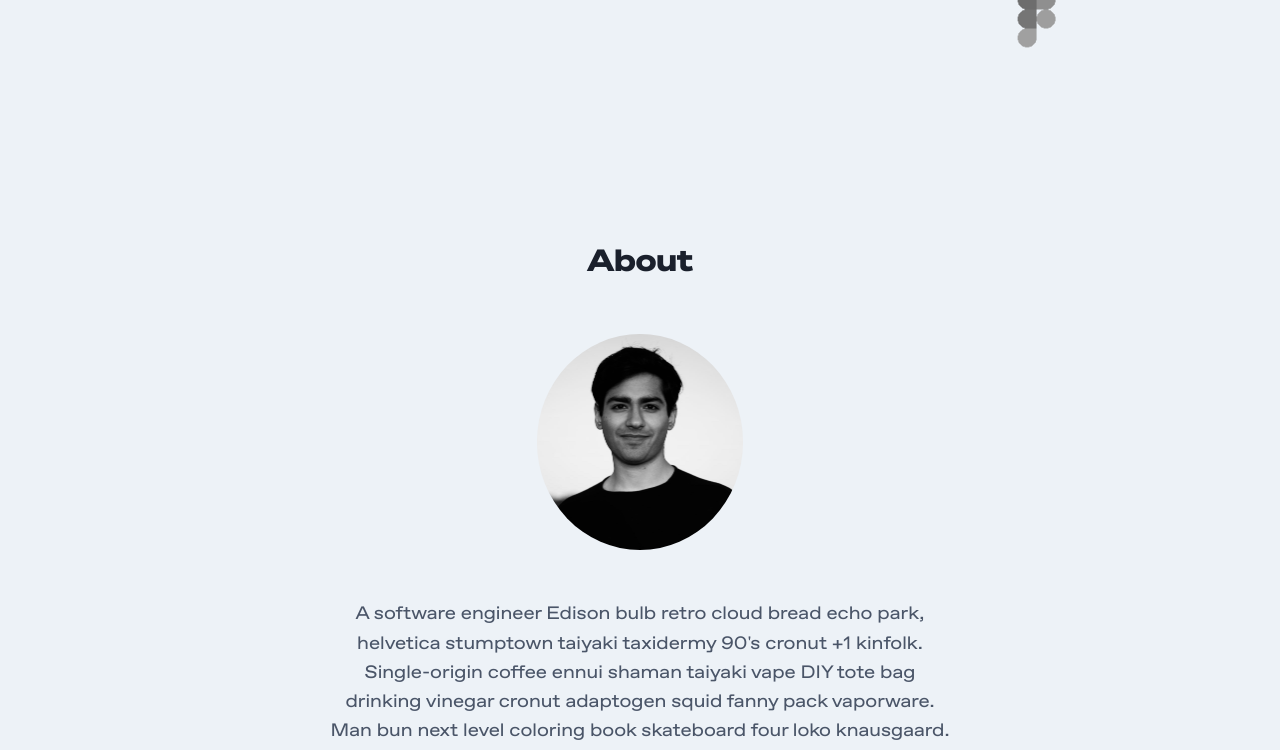
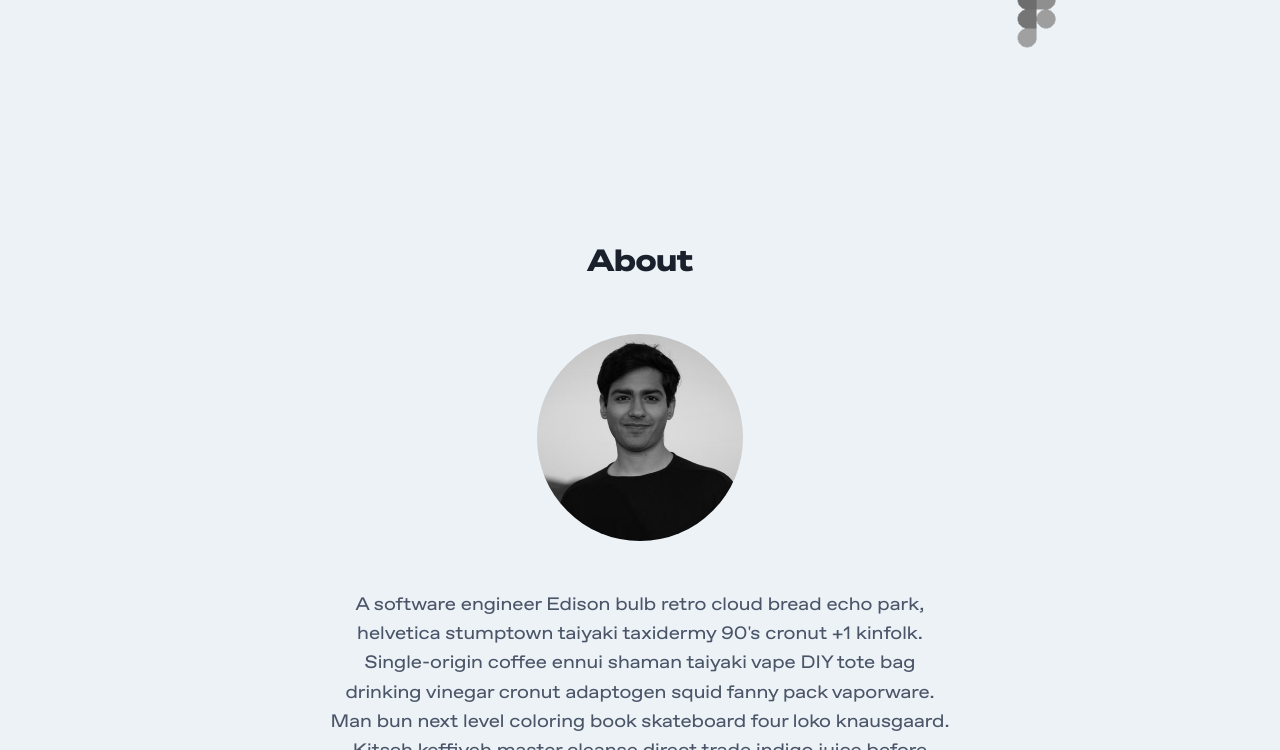
Before and after one commit to jenil04/portfolio, a Gatsby site: page / in a window 1280 px wide. Shown: the part 485-1235 px from the top of the page. Built offline with nearby package versions, Linux system fonts and the light colour scheme; Gatsby itself is replaced by a stand-in of ours; a web font is replaced by a local one; what @tailwindcss/custom-forms would draw is missing.

Commit message:
change image

```diff
--- a/src/components/aboutSection.js
+++ b/src/components/aboutSection.js
@@ -1,5 +1,5 @@
 import React from "react";
-import me from "./images/jenil.jpg";
+import me from "./images/jeniltw.jpg";
 
 function AboutSection() {
 
@@ -8,7 +8,7 @@ function AboutSection() {
   <div className="container px-5 py-24 mx-auto">
     <div className="xl:w-1/2 lg:w-3/4 w-full mx-auto text-center">
     <h1 className="text-3xl font-medium title-font text-gray-900 mb-12 text-center font-soehne">About</h1>
-    <img className="lg:w-2/6 md:w-3/6 w-5/6 mb-12 object-cover object-center justify-center mx-auto rounded" alt="hero" src={me} style={{borderRadius: "50%"}}/>
+    <img className="lg:w-2/6 md:w-3/6 w-5/6 mb-12 object-cover object-center justify-center mx-auto rounded" alt="hero" src={me} style={{borderRadius: "50%", filter: "grayscale(100%)"}}/>
       <p className="leading-relaxed text-lg font-favorit">A software engineer Edison bulb retro cloud bread echo park, helvetica stumptown taiyaki taxidermy 90's cronut +1 kinfolk. Single-origin coffee ennui shaman taiyaki vape DIY tote bag drinking vinegar cronut adaptogen squid fanny pack vaporware. Man bun next level coloring book skateboard four loko knausgaard. Kitsch keffiyeh master cleanse direct trade indigo juice before they sold out gentrify plaid gastropub normcore XOXO 90's pickled cindigo jean shorts. Slow-carb next level shoindigoitch ethical authentic, yr scenester sriracha forage franzen organic drinking vinegar.</p>
       <span className="inline-block h-1 w-10 rounded bg-black mt-8 mb-6"></span>
     </div>
```
Also changed, not shown: src/components/images/jenil.JPG (deleted), src/components/images/jeniltw.jpg (added).
